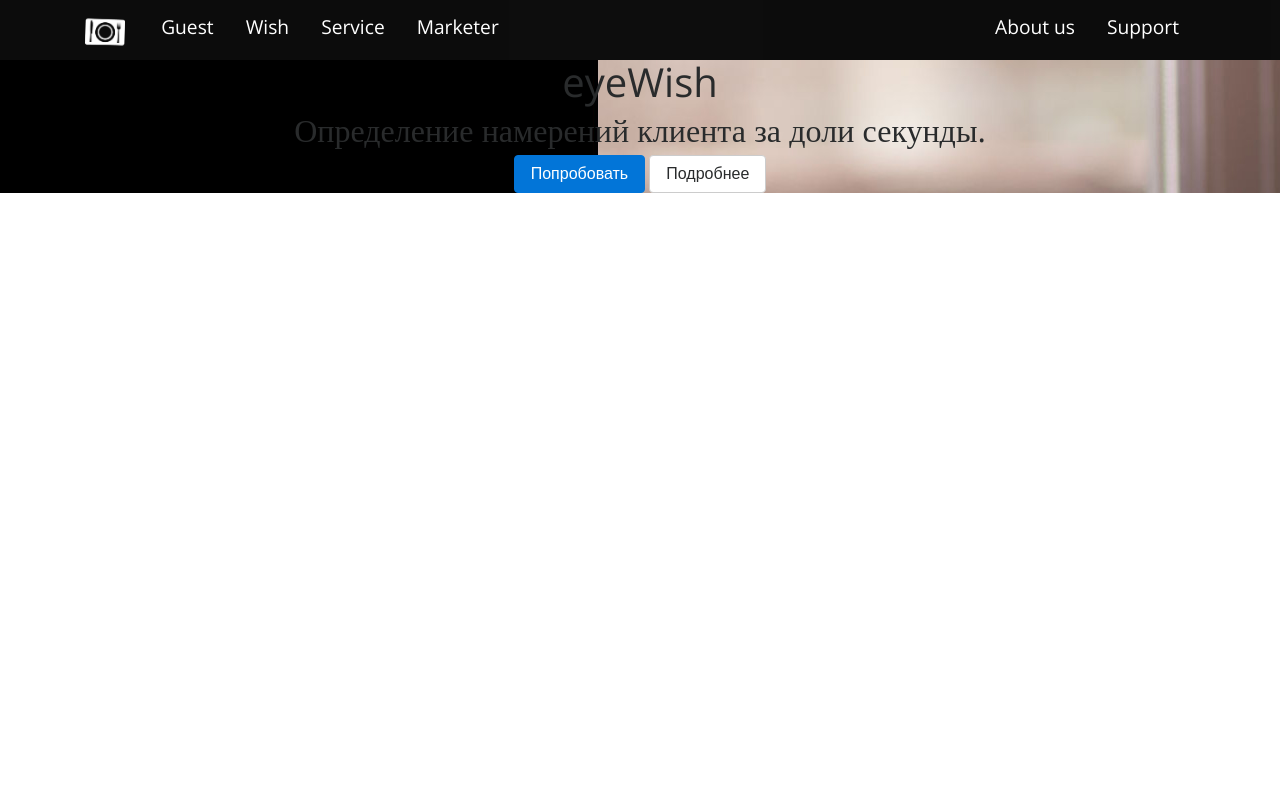
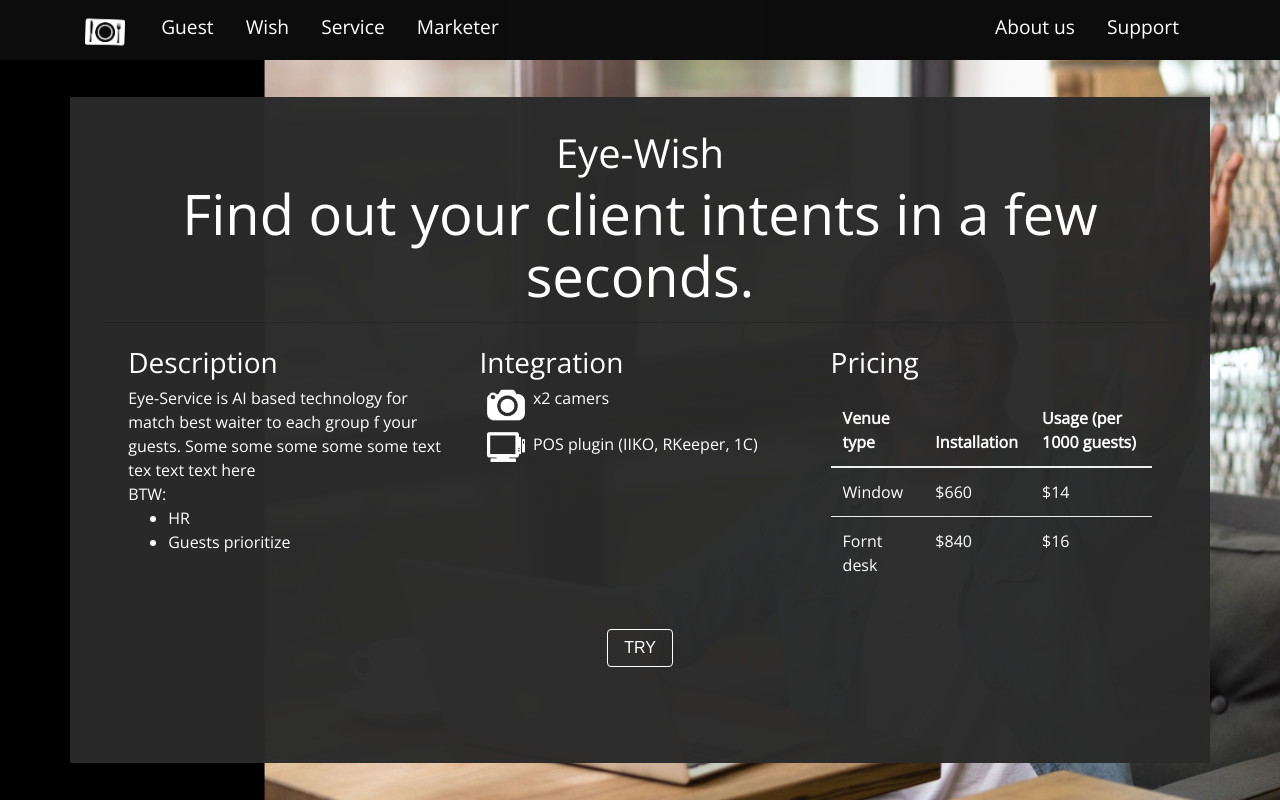
Before and after one commit to slushkovsky/sygy, a Django app: page /eyeWish in a window 1280 px wide. Run offline with Django 3.2, Linux system fonts and the light colour scheme; some libraries are stand-ins or nearby versions.

Commit message:
Added product_page template (all products nested from it). Added animation.

```diff
--- a/static/css/product_page.css
+++ b/static/css/product_page.css
@@ -18,16 +18,55 @@ header h2 {
 	color: white;
 }
 
+@keyframes expand {
+	from {
+		width: 10px;
+		height: 10px;
+	}
+	to {
+		width: 100%;
+		height: 90%;
+	}
+}
+
+
+@keyframes fadeIn {
+	from {
+		opacity: 0;
+	}
+	to {
+		opacity: 1;
+	}
+}
+
 header .container {
+	position: relative;
+	height: 100%;
+}
+
+header #bg {
 	position: absolute;
 	top: 50%;
 	left: 50%;
 	transform: translate(-50%, -50%);
 
 	padding: 3%;
-	max-height: 80%;
+	height: 90%;
+	width: 100%;
 
 	background-color: rgba(42,42,42,.975);
+
+	animation-name: expand;
+	animation-duration: 1.5s;
+}
+
+header #text {
+	opacity: 0;
+
+	animation-name: fadeIn;
+	animation-duration: 2s;
+	animation-delay: 1.5s;
+	animation-fill-mode: forwards;
 }
 
 header .btn-try {
--- /dev/null
+++ b/website/templates/_product_page.html
@@ -0,0 +1,40 @@
+{% extends './_base.html' %}
+
+{% block head %}
+	<title>{% block product_page_name %}{% endblock %} - SYGY</title>
+
+	<link rel="stylesheet" href="static/css/product_page.css">
+{% endblock %}
+
+{% block body %}
+	<header style="background-image: url('{% block header_img %}{% endblock %}');">
+		<div class="container text-center">
+			<div id="bg">
+				<div id="text">
+					<h1>{% block product_name %}{% endblock %}</h1>
+					<h2 class="display-4">{% block motivation %}{% endblock %}</h2>
+					<hr class="mb-4">
+					{% block content %}{% endblock %}
+
+					<div class="row px-4 mb-4 text-left">
+						<div class="col">
+							{% block col_1 %}{% endblock %}
+						</div>
+						<div class="col">
+							{% block col_2 %}{% endblock %}
+						</div>
+						<div class="col">
+							{% block col_3 %}{% endblock %}
+						</div>
+					</div>
+
+					<button
+						class="btn btn-try text-uppercase"
+						data-toggle="modal"
+						data-target="#modal-join"
+					>Try</button>
+				</div>
+			</div>
+		</div>
+	</header>
+{% endblock %}
--- a/website/templates/eye_wish.html
+++ b/website/templates/eye_wish.html
@@ -1,20 +1,65 @@
-{% extends './_base.html' %}
+{% extends './_product_page.html' %}
 
-{% block head %}
-	<title>eyeWish - SYGY</title>
+{% block product_page_name %}Eye-Wish{% endblock %}
+{% block product_name %}Eye-Wish{% endblock %}
+{% block header_img %}/static/img/eyeWish/header.jpg{% endblock %}
+{% block motivation %}Find out your client intents in a few seconds.{% endblock %}
 
-	<link rel="stylesheet" href="static/css/product_page.css">
+{% block col_1 %}
+	<h3>Description</h3>
+	Eye-Service is AI based technology for match best waiter to each group f your guests.
+	Some some some some some text tex text text here<br>
+	BTW:
+	<ul>
+		<li>HR</li>
+		<li>Guests prioritize</li>
+	</ul>
 {% endblock %}
 
-{% block body %}
-	<section style="background-image: url('/static/img/eyeWish/header.jpg');">
-		<div class="container text-center">
-			<div>
-				<h1>eyeWish</h1>
-				<h2>Определение намерений клиента за доли секунды.</h2>
-				<button class="btn btn-primary">Попробовать</button>
-				<button class="btn btn-secondary">Подробнее</button>
-			</div>
+{% block col_2 %}
+	<h3>Integration</h3>
+
+	<div class="row no-gutters mb-2">
+		<div class="col-2 px-2">
+			<img class="img-fluid" src="/static/img/camera.png" alt="">
 		</div>
-	</section>
+		<div class="col">
+			x2 camers
+		</div>
+	</div>
+
+	<div class="row no-gutters mb-2">
+		<div class="col-2 px-2">
+			<img class="img-fluid" src="/static/img/pos.png" alt="">
+		</div>
+		<div class="col">
+			POS plugin (IIKO, RKeeper, 1C)
+		</div>
+	</div>
 {% endblock %}
+
+{% block col_3 %}
+	<h3 class="mb-3">Pricing</h3>
+
+	<table class="table">
+		<thead>
+			<tr>
+				<th style="border-top: none;">Venue type</th>
+				<th style="border-top: none;">Installation</th>
+				<th style="border-top: none;">Usage (per 1000 guests)</th>
+			</tr>
+		</thead>
+		<tbody>
+			<tr>
+				<td>Window</td>
+				<td>$660</td>
+				<td>$14</td>
+			</tr>
+			<tr>
+				<td>Fornt desk</td>
+				<td>$840</td>
+				<td>$16</td>
+			</tr>
+		</tbody>
+	</table>
+{% endblock %}
```
Also changed, not shown: website/templates/eye_guest.html (+12 -28 lines), website/templates/eye_marketer.html (+50 -29 lines), website/templates/eye_service.html (+34 -28 lines).
